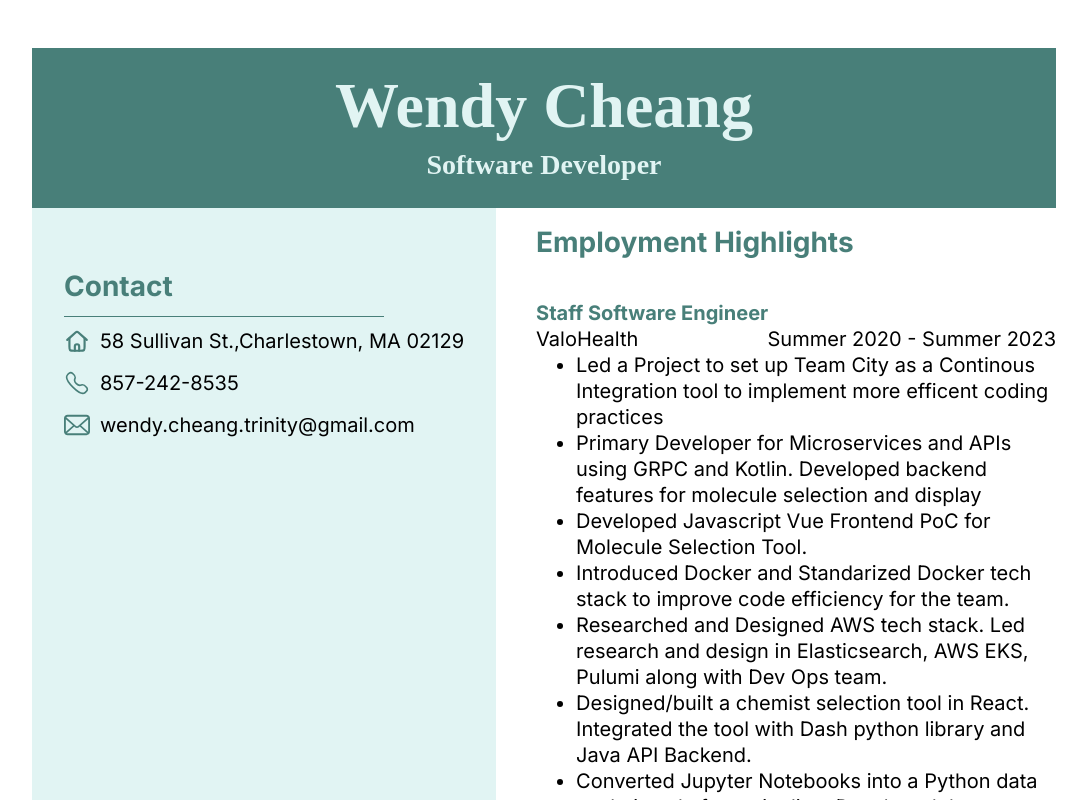
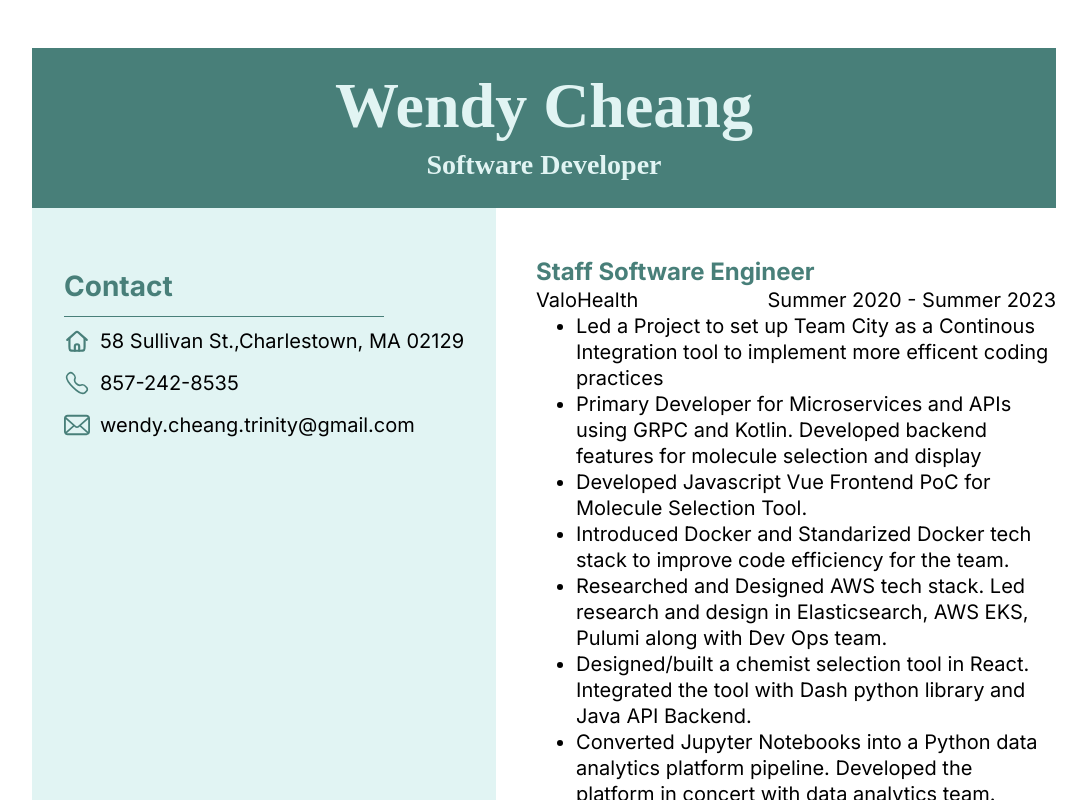
Before and after one commit to wendycheang/Resume, a React (Vite) app in the folder frontend/: page / in a window 1280 px wide. Shown: the top 800 px of the page, without its empty margins (96-1183 px from the left). Built offline with nearby package versions, Linux system fonts and the light colour scheme.

Commit message:
Minor CSS edits

```diff
--- a/frontend/src/App.jsx
+++ b/frontend/src/App.jsx
@@ -46,7 +46,6 @@ function App() {
 
         <div className='main_section'>
         <section className='employment_section'>
-          <h2>Employment Highlights</h2>
           {employment_api.map((
             { company, duration, position, projects, id
             }) => <EmploymentSection
--- a/frontend/src/Education.jsx
+++ b/frontend/src/Education.jsx
@@ -6,8 +6,8 @@ const Education = ({ college_name, major, minor, graduation}) => {
     return (
         <div className="education">
             <h2 className="sidebar__title">Education</h2>
+            <p className="school">{college_name}</p>
             <p>{`Graduation: ${graduation}`}</p>
-            <p className="school">{college_name}</p>
             <p>{major}</p>
             <p>{`-${minor}`}</p>
         </div>
--- a/frontend/src/css/index.css
+++ b/frontend/src/css/index.css
@@ -14,7 +14,9 @@
 
   --header-font-size: 4rem;
   --sub-header-font-size: 1.75rem;
-  --sub-header-font-size-two: 1.25rem;
+  --sub-header-font-size-two: 1.50rem;
+  --sub-header-font-size-three: 1.35rem;
+  --aside-font-size: 1.25rem;
   --main-font-size: 1.25rem;
   --bullet-font-size: .5rem;
 }
@@ -42,7 +44,7 @@ h2 {
 
 h3 {
   margin: 0;
-  font-size: var(--main-font-size);
+  font-size: var(--sub-header-font-size-two);
   font-weight: 700;
 }
 
```
Also changed, not shown: frontend/src/Subtitle.jsx (deleted, +0 -10 lines), frontend/src/css/subtitle.css (deleted).
